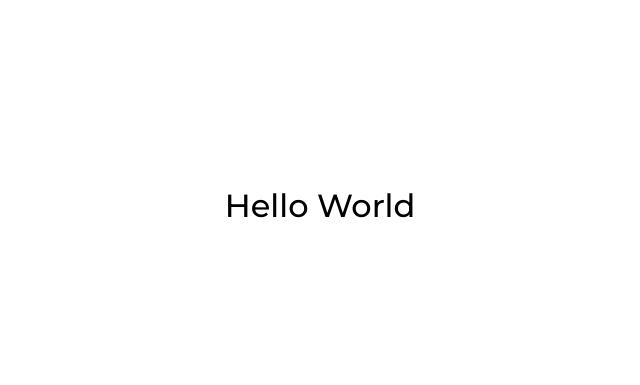
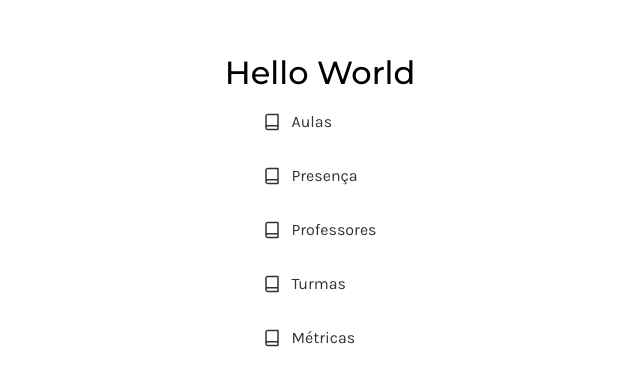
Before and after one commit to lucas-pvg/cp-presenca-cursinho-frontend, a React (Vite) app: page / in a window 1280 px wide. Shown: the part 195-580 px from the top of the page, without its empty margins (320-960 px from the left). Built offline with nearby package versions, Linux system fonts and the light colour scheme.

Commit message:
💄 Added the links on the App page for visualization

```diff
--- a/src/App.tsx
+++ b/src/App.tsx
@@ -1,10 +1,18 @@
 // import { Router, Routes, Route } from 'react-router-dom'
+import { LinkGroup } from './components/links/LinkGroup'
 import './App.css'
 
 function App() {
   return (
     <div className='app-container'>
       <h1>Hello World</h1>
+
+      <LinkGroup
+        mode='light'
+        labels={['Aulas', 'Presença', 'Professores', 'Turmas', 'Métricas']}
+        paths={['/', '/', '/']}
+      />
+
     </div>
 
     // <Router>
```
